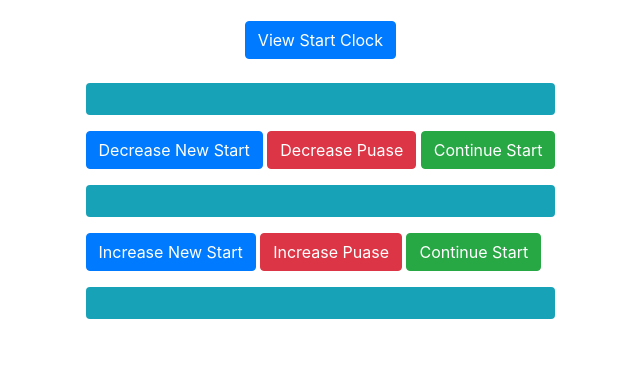
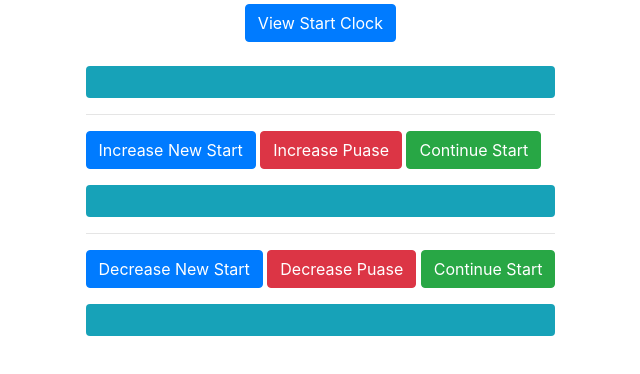
Before and after one commit to newmohib/Clock-Event-javaScript, a plain HTML site: page index.html in a window 1280 px wide. Shown: the part 256-630 px from the top of the page, without its empty margins (307-947 px from the left). Drawn offline with nearby package versions, Linux system fonts and the light colour scheme.

Commit message:
update element position

```diff
--- a/index.html
+++ b/index.html
@@ -76,12 +76,24 @@
                                                 </div>
                                             </div>
                                             <div class="text-center">
-                                                <button onclick="eventClock()" type="button"
+                                                <button  onclick="newEventClock()" type="button"
                                                     class="btn btn-primary my-2">View
-                                                    Start Clock</button>
+                                                    Start Clock
+                                                </button>
                                                 <div class="badge badge-info text-wrap p-3 my-3 d-block"
                                                     style=" font-size: 20px;" id="eventClock"></div>
                                             </div>
+                                            <hr>
+                                            <button onclick="increaseStartClock(increasetimeObj)" type="button"
+                                                class="btn btn-primary">Increase New Start</button>
+                                            <button onclick="increaseStartClock(increaseStopTimeObj)" type="button"
+                                                class="btn btn-danger">Increase Puase</button>
+                                            <button onclick="continueAfterPauseClock(increasetimeObj)" type="button"
+                                                class="btn btn-success">Continue Start</button>
+                                            <div class="badge badge-info text-wrap p-3 my-3 d-block"
+                                                style=" font-size: 20px;" id="increase">
+                                            </div>
+                                            <hr>
 
                                             <button onclick="decreaseStartClock(decreaseTimeObj)" type="button"
                                                 class="btn btn-primary">Decrease New Start</button>
@@ -91,16 +103,8 @@
                                                 class="btn btn-success">Continue Start</button>
 
                                             <div class="badge badge-info text-wrap p-3 my-3 d-block"
-                                                style=" font-size: 20px;" id="decrease"></div>
-
-                                            <button onclick="increaseStartClock(increasetimeObj)" type="button"
-                                                class="btn btn-primary">Increase New Start</button>
-                                            <button onclick="increaseStartClock(increaseStopTimeObj)" type="button"
-                                                class="btn btn-danger">Increase Puase</button>
-                                            <button onclick="continueAfterPauseClock(increasetimeObj)" type="button"
-                                                class="btn btn-success">Continue Start</button>
-                                            <div class="badge badge-info text-wrap p-3 my-3 d-block"
-                                                style=" font-size: 20px;" id="increase"></div>
+                                                style=" font-size: 20px;" id="decrease">
+                                            </div>
                                         </div>
                                     </div>
                                 </div>
```
